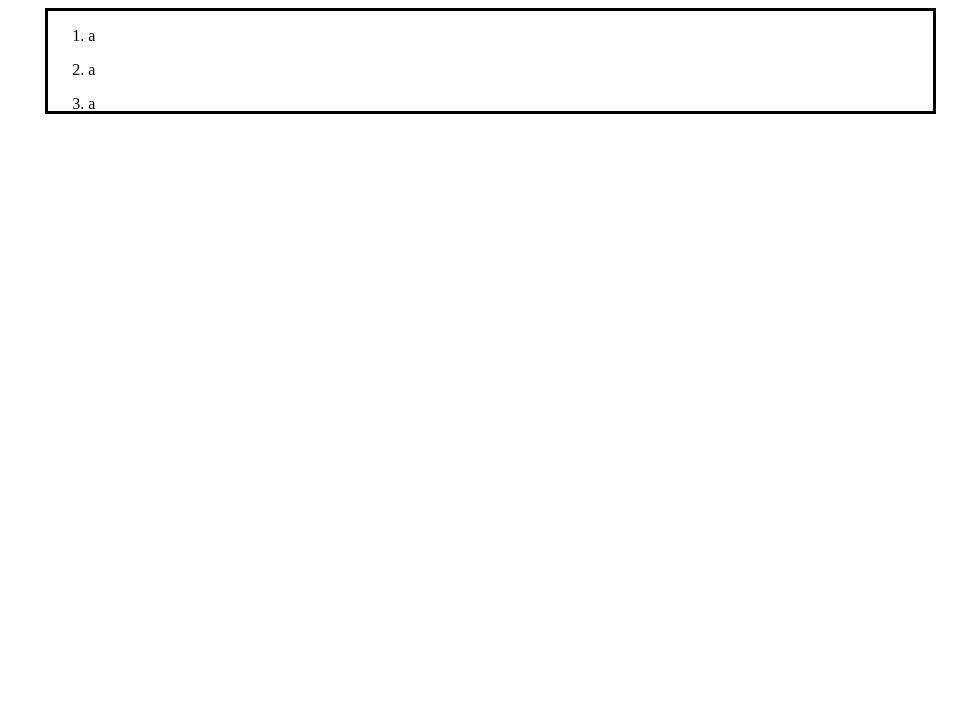
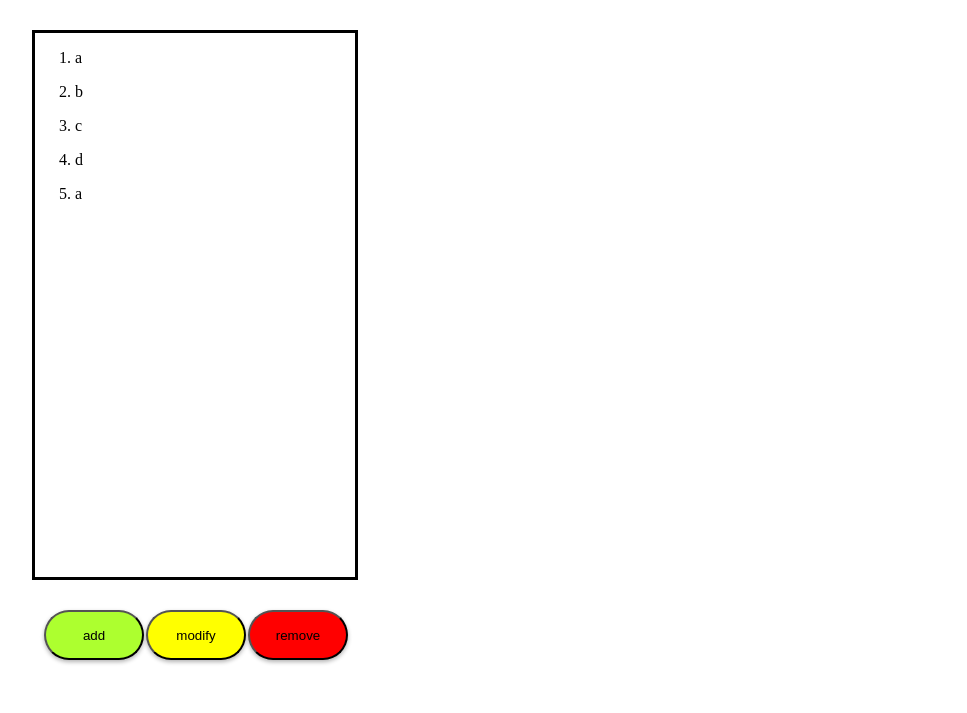
Before and after one commit to DevBrianAcostaBenitez/Wheel_of-_Fortune, a website: page public/index.html in a window 1280 px wide. Shown: the whole page, without its empty margins (26-993 px from the left). Drawn offline with nearby package versions, Linux system fonts and the light colour scheme; files that its build step writes are made by us from their sources.

Commit message:
list created

```diff
--- a/public/index.html
+++ b/public/index.html
@@ -6,22 +6,31 @@
     <meta http -equiv="X-UA-Compatible" content="IE-edge">
     <meta name="viewport" content="width=device-width, initial-scale=1.0">
     <title>Document</title>
-    <link rel="stylesheet" href="public/css/styles.css">
+    <link rel="stylesheet" href="css/styles.css">
     </head>
     <body>
         <main>
+            <div class="listContainer">
+            <script src="js/modify.js"></script>
+            <script src="js/add.js"></script>
+            <script src="js/remove.js"></script>
             <div class="contestantList">
                 <ol id="list">
                     <li><p>a</p></li>
-                    <li><p>a</p></li>
-                    <li><p>a</p></li>
-                    <li><p>a</p></li>
+                    <li><p>b</p></li>
+                    <li><p>c</p></li>
+                    <li><p>d</p></li>
                     <li><p>a</p></li>
                 </ol>
-                <button>add</button>
-                <button >modify</button>
-                <button>remove</button>
-
+            </div>
+                <div class="containerButtons">
+                    <div class="buttonsList">
+                        <button class="addButton" onclick="add()">add</button>
+                        <button class="modifyButton" onclick="modify()">modify</button>
+                        <button class="deleteButton" onclick="remove()">remove</button>
+                    </div>
+                </div>
+            </div>
         </main>
     </body>
 </html>
--- /dev/null
+++ b/public/js/add.js
@@ -0,0 +1,43 @@
+let generatedAddElements = [];
+function add() {
+  var list = document.getElementById("list");
+  var newListItem = document.createElement("li");
+  var newListName = document.createElement("li");
+  var nameInput = document.createElement("input");
+  nameInput.type = "text";
+  var confirmButton = document.createElement("button");
+  confirmButton.innerHTML = "Confirm";
+  confirmButton.classList.add("confirmAddButton");
+  confirmButton.addEventListener("click", function() {
+    var newName = nameInput.value;
+    if (newName.trim() !== "") {
+      var newParagraph = document.createElement("p");
+      newParagraph.innerHTML = newName;
+      newListItem.remove()
+      newListName.appendChild(newParagraph);
+      list.appendChild(newListName);
+      generatedAddElements =[]
+    }
+  });
+  if (generatedAddElements .length == 0){
+  newListItem.appendChild(nameInput);
+  newListItem.appendChild(confirmButton);
+  list.appendChild(newListItem);
+  generatedAddElements.push(newListItem);
+  }
+  document.body.addEventListener('click', handleClickOutside.bind(null, newListItem));
+}
+
+function handleClickOutside(newListItem, event) {
+  const target = event.target;
+
+
+  const isGeneratedElement = generatedAddElements .some(element => element.contains(target));
+  const isAddButton = target.classList.contains('addButton');
+  const isConfirmButton = target.classList.contains('confirmAddButton');
+  if (!isGeneratedElement && !isAddButton && !newListItem.contains(target) && !isConfirmButton ) {
+    newListItem.remove();
+    generatedAddElements =[]
+  }
+
+}
--- /dev/null
+++ b/public/js/modify.js
@@ -0,0 +1,52 @@
+function modify() {
+    var list = document.getElementById("list");
+    var items = list.getElementsByTagName("li");
+
+    for (var i = 0; i < items.length; i++) {
+      var editButton = document.createElement("button");
+      editButton.innerHTML = "Edit";
+      editButton.addEventListener("click", function() {
+        var index = Array.prototype.indexOf.call(items, this.parentNode);
+        var currentName = items[index].getElementsByTagName("p")[0];
+        var textField = document.createElement("input");
+        textField.type = "text";
+        textField.value = currentName.innerHTML;
+
+        var confirmButton = document.createElement("button");
+        confirmButton.innerHTML = "Confirm";
+        hideEditButtons();
+        confirmButton.addEventListener("click", function() {
+          var newParagraph = document.createElement("p");
+          newParagraph.innerHTML = textField.value;
+
+          items[index].replaceChild(newParagraph, textField);
+          items[index].removeChild(confirmButton);
+          items[index].removeChild(cancelButton);
+          hideEditButtons();
+        });
+
+        var cancelButton = document.createElement("button");
+        cancelButton.innerHTML = "Cancel";
+        cancelButton.addEventListener("click", function() {
+          items[index].replaceChild(currentName, textField);
+          items[index].removeChild(confirmButton);
+          items[index].removeChild(cancelButton);
+          hideEditButtons();
+        });
+
+        items[index].replaceChild(textField, currentName);
+        items[index].appendChild(confirmButton);
+        items[index].appendChild(cancelButton);
+        items[index].removeChild(this);
+      });
+
+      items[i].appendChild(editButton);
+    }
+  }
+
+  function hideEditButtons() {
+    var editButtons = document.querySelectorAll("#list button");
+    for (var i = 0; i < editButtons.length; i++) {
+      editButtons[i].style.display = "none";
+    }
+  }
--- /dev/null
+++ b/public/js/remove.js
@@ -0,0 +1,26 @@
+function remove() {
+    var list = document.getElementById("list");
+    var items = list.getElementsByTagName("li");
+
+    for (var i = 0; i < items.length; i++) {
+      var removeButton = document.createElement("button");
+      removeButton.innerHTML = "Remove";
+
+      removeButton.addEventListener("click", function() {
+        var listItem = this.parentNode;
+        var index = Array.prototype.indexOf.call(items, listItem);
+
+        list.removeChild(listItem);
+        hideRemoveButtons(); // Hide all remove buttons
+      });
+
+      items[i].appendChild(removeButton);
+    }
+  }
+
+  function hideRemoveButtons() {
+    var removeButtons = document.querySelectorAll("#list button");
+    for (var i = 0; i < removeButtons.length; i++) {
+      removeButtons[i].style.display = "none";
+    }
+  }
--- a/src/sass/styles.scss
+++ b/src/sass/styles.scss
@@ -1,7 +1,48 @@
+.listContainer{
+    width:400px;
+    margin-left:5%;
+    height: 85vh;
+    margin:30px;
+}
 .contestantList{
-        overflow:scroll;
-        margin-left:5%;
-        border:solid;
-        width:70%;
-        height: 100px;
-    }
+    margin:20px;
+    width:400px;
+    overflow:scroll;
+    margin-left:5%;
+    border:solid;
+    width:80%;
+    height:80%
+}
+.containerButtons{
+    width:80%;
+     margin-left:4%;
+     justify-content: center;
+}
+.buttonsList{
+    margin-top:30px;
+    display: flex;
+    justify-content: space-between;
+    margin-left:5%;
+}
+.addButton{
+    background-color:greenyellow;
+    width:100px;
+    height:50px;
+    box-shadow: 0 2px 4px rgba(0, 0, 0, 0.3);
+    border-radius: 50px;
+}
+.modifyButton{
+    background-color:yellow;
+    width:100px;
+    height:50px;
+    box-shadow: 0 2px 4px rgba(0, 0, 0, 0.3);
+    border-radius: 50px;
+}
+
+.deleteButton{
+    background-color:red;
+    width:100px;
+    height:50px;
+    box-shadow: 0 2px 4px rgba(0, 0, 0, 0.3);
+    border-radius: 50px;
+}
```
Also changed, not shown: public/css/styles.css, 1 other file.
